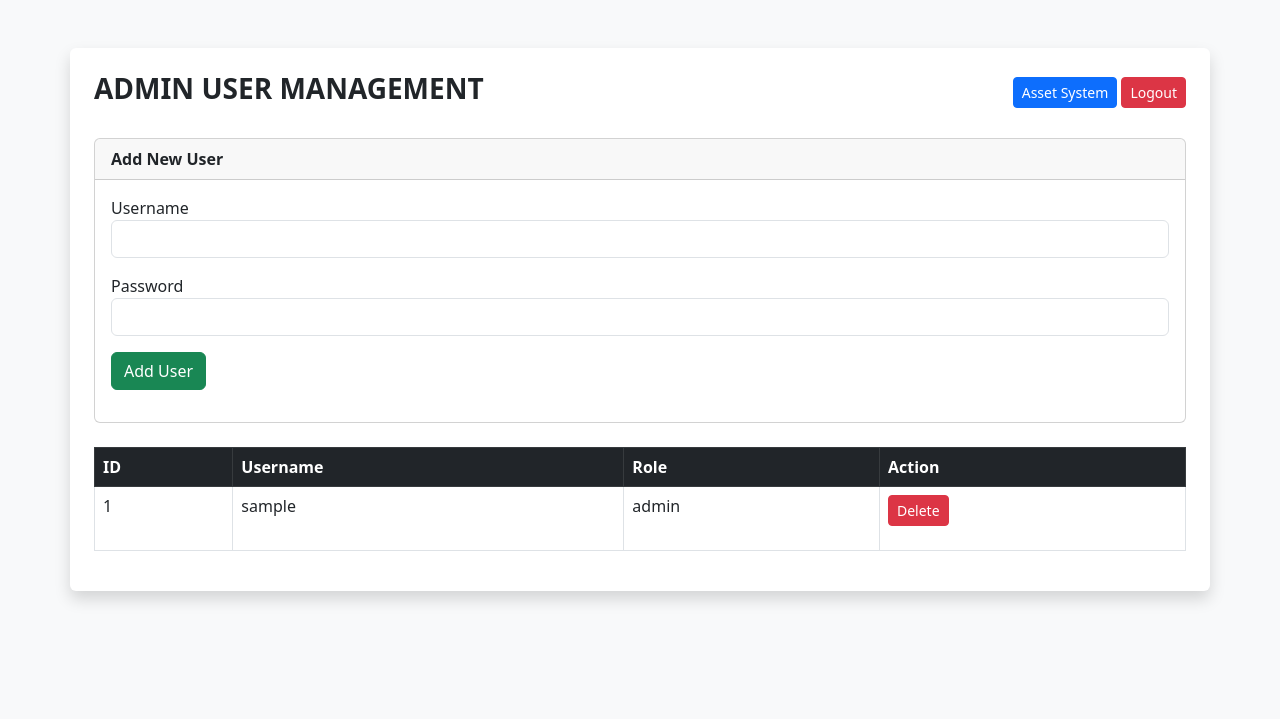
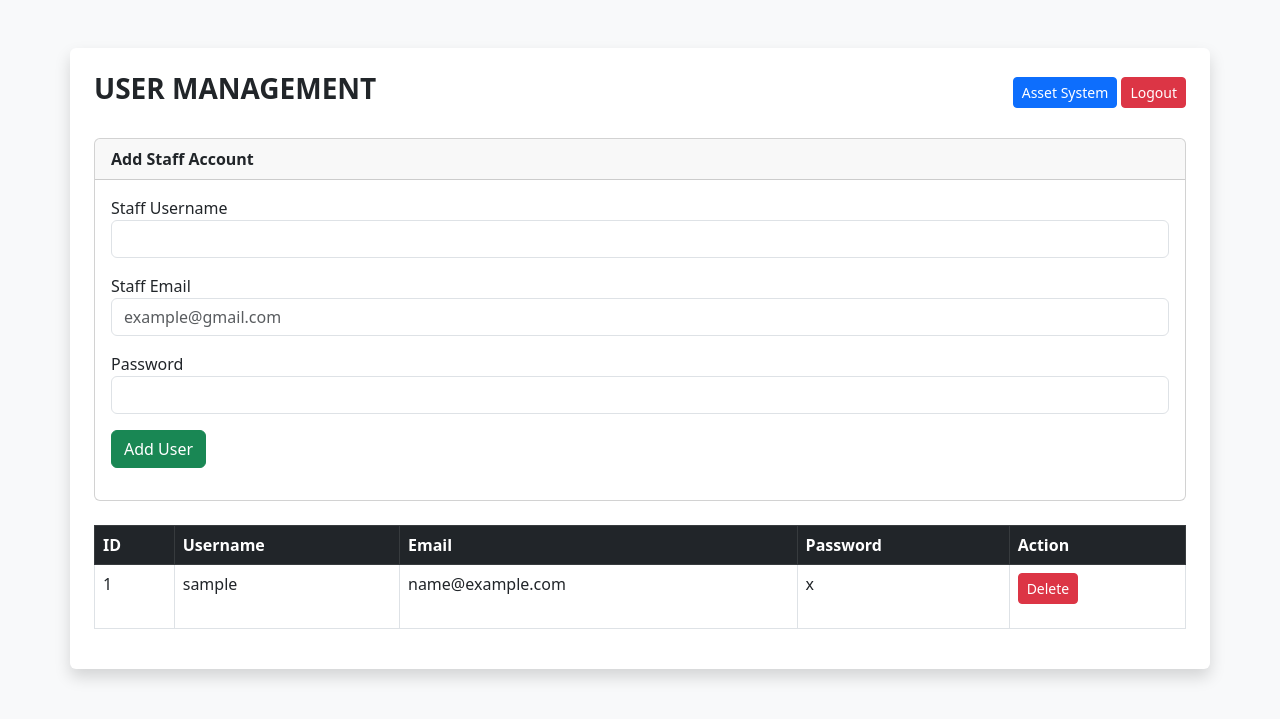
Before and after one commit to Fakhrul0029/Asset-Tracker-System-New-, a Flask app: page /admin in a window 1280 px wide. Shown: the top 719 px of the page. Run offline with Flask 3, Linux system fonts and the light colour scheme; the visitor is signed in with stand-in values (Sample User, id 1); a database or web service that is not in the repository returns one stand-in record (values such as "Sample title"); some libraries are stand-ins or nearby versions.

Commit message:
Rename user management and update fields

```diff
--- a/templates/admin.html
+++ b/templates/admin.html
@@ -1,9 +1,12 @@
 <html>
+
 <head>
+
     <title>Admin Panel</title>
 
     <link rel="stylesheet"
           href="https://cdn.jsdelivr.net/npm/bootstrap@5.3.0/dist/css/bootstrap.min.css">
+
 </head>
 
 <body class="bg-light p-5">
@@ -13,10 +16,11 @@
     <div class="d-flex justify-content-between align-items-center mb-4">
 
         <h3 class="fw-bold">
-            ADMIN USER MANAGEMENT
+            USER MANAGEMENT
         </h3>
 
         <div>
+
             <a href="/"
                class="btn btn-primary btn-sm">
                Asset System
@@ -26,6 +30,7 @@
                class="btn btn-danger btn-sm">
                Logout
             </a>
+
         </div>
 
     </div>
@@ -45,7 +50,7 @@
     <div class="card mb-4">
 
         <div class="card-header fw-bold">
-            Add New User
+            Add Staff Account
         </div>
 
         <div class="card-body">
@@ -56,7 +61,7 @@
                 <div class="mb-3">
 
                     <label>
-                        Username
+                        Staff Username
                     </label>
 
                     <input type="text"
@@ -69,10 +74,24 @@
                 <div class="mb-3">
 
                     <label>
+                        Staff Email
+                    </label>
+
+                    <input type="email"
+                           name="email"
+                           class="form-control"
+                           placeholder="example@gmail.com"
+                           required>
+
+                </div>
+
+                <div class="mb-3">
+
+                    <label>
                         Password
                     </label>
 
-                    <input type="password"
+                    <input type="text"
                            name="password"
                            class="form-control"
                            required>
@@ -94,10 +113,13 @@
         <thead class="table-dark">
 
             <tr>
+
                 <th>ID</th>
                 <th>Username</th>
-                <th>Role</th>
+                <th>Email</th>
+                <th>Password</th>
                 <th>Action</th>
+
             </tr>
 
         </thead>
@@ -112,11 +134,13 @@
 
                 <td>{{ user.username }}</td>
 
-                <td>{{ user.role }}</td>
+                <td>{{ user.email }}</td>
+
+                <td>{{ user.password }}</td>
 
                 <td>
 
-                    {% if user.role != 'admin' %}
+                    {% if user.username != 'admin' %}
 
                     <form method="POST"
                           action="/delete_user/{{ user.id }}">
@@ -142,4 +166,5 @@
 </div>
 
 </body>
+
 </html>
```
